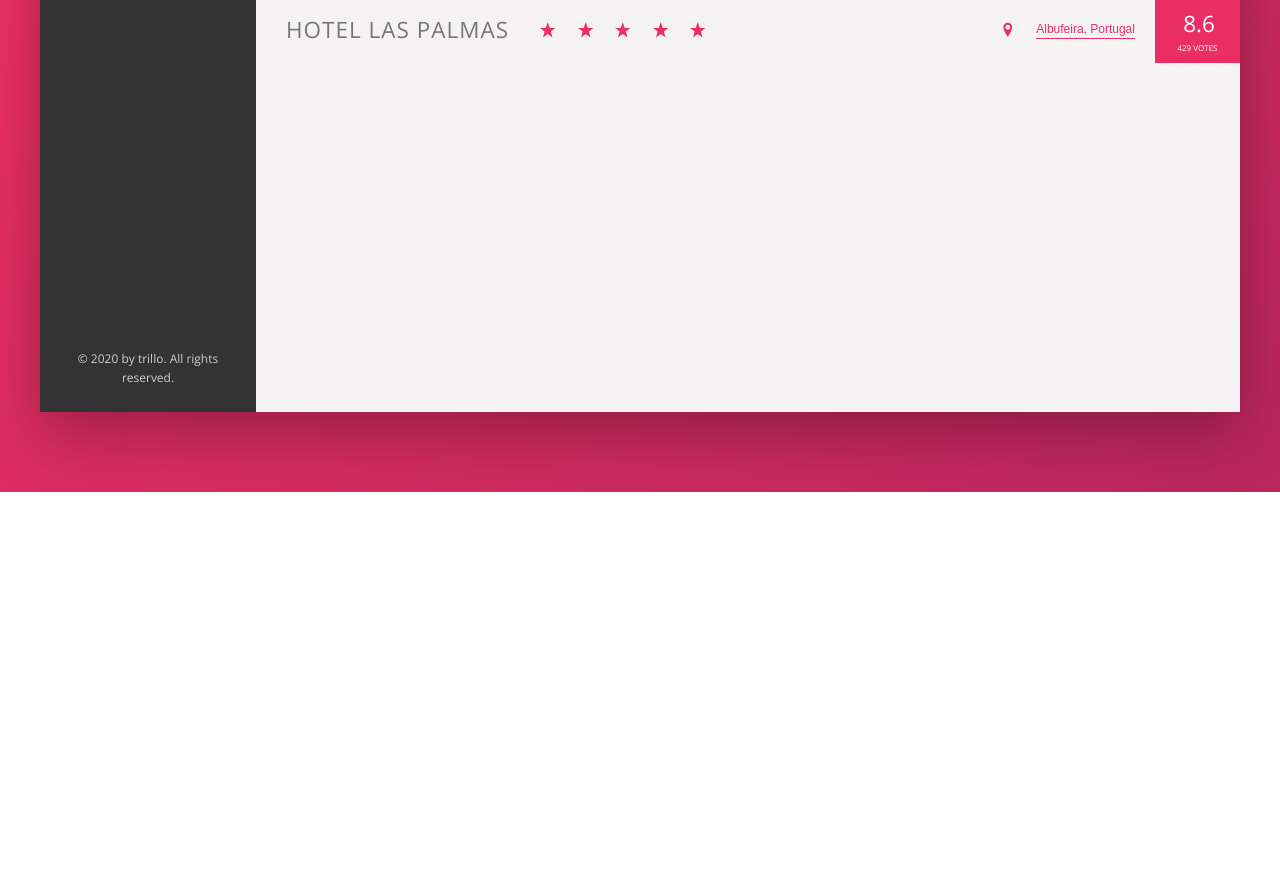
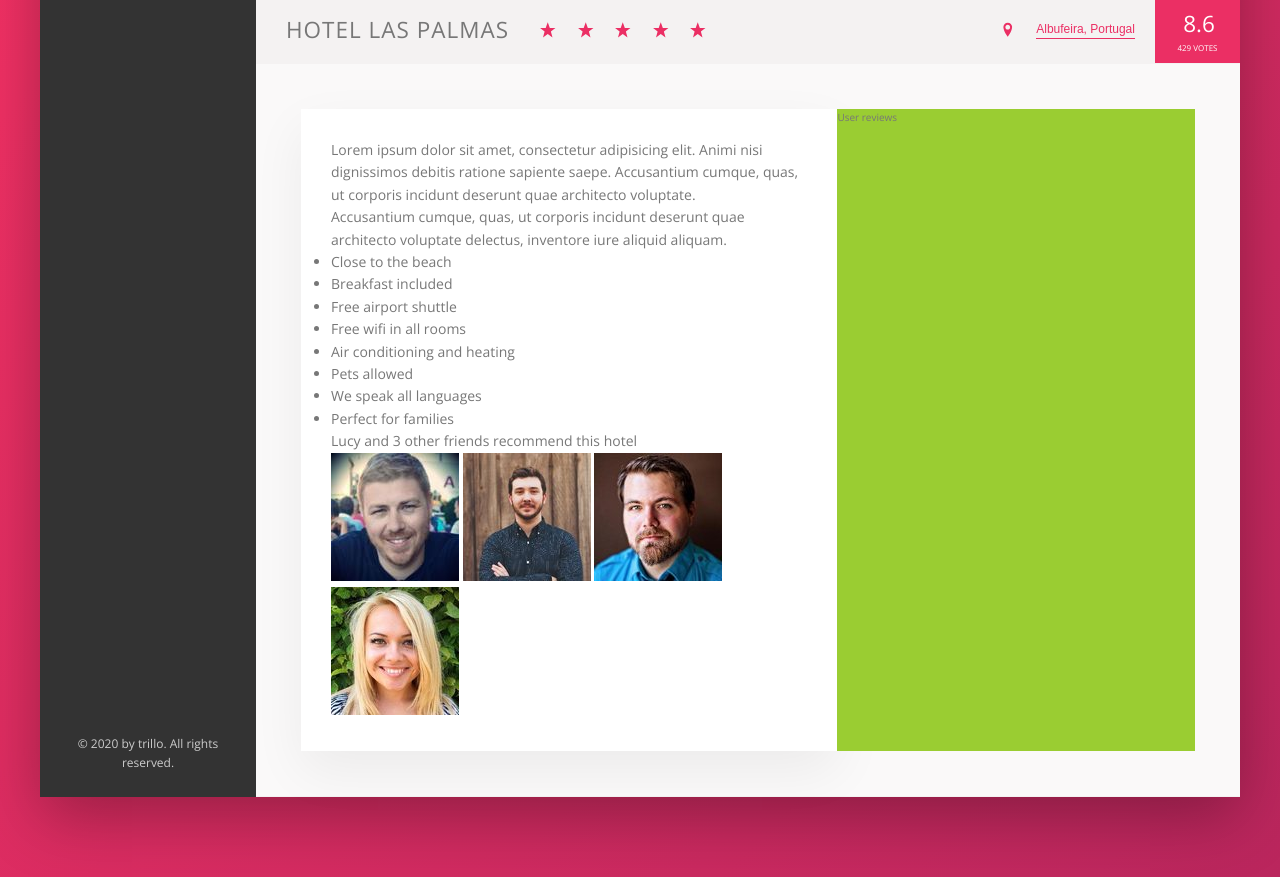
Before and after one commit to vidisharaut/Trillo, a website: page index.html in a window 1280 px wide. Shown: the part 538-1415 px from the top of the page. Before the commit the page ends 1030 px from the top, so only its background shows below. Drawn offline with nearby package versions, Linux system fonts and the light colour scheme.

Commit message:
Building the description section - part 1

```diff
--- a/index.html
+++ b/index.html
@@ -183,6 +183,68 @@
               <div class="overview__rating-count">429 votes</div>
             </div>
           </div>
+
+          <div class="detail">
+            <div class="description">
+              <p class="paragraph">
+                Lorem ipsum dolor sit amet, consectetur adipisicing
+                elit. Animi nisi dignissimos debitis ratione sapiente
+                saepe. Accusantium cumque, quas, ut corporis incidunt
+                deserunt quae architecto voluptate.
+              </p>
+
+              <p class="paragraph">
+                Accusantium cumque, quas, ut corporis incidunt
+                deserunt quae architecto voluptate delectus, inventore
+                iure aliquid aliquam.
+              </p>
+
+              <ul class="list">
+                <li class="list__item">Close to the beach</li>
+                <li class="list__item">Breakfast included</li>
+                <li class="list__item">Free airport shuttle</li>
+                <li class="list__item">Free wifi in all rooms</li>
+                <li class="list__item">
+                  Air conditioning and heating
+                </li>
+                <li class="list__item">Pets allowed</li>
+                <li class="list__item">We speak all languages</li>
+                <li class="list__item">Perfect for families</li>
+              </ul>
+
+              <div class="recommend">
+                <p class="recommend__count">
+                  Lucy and 3 other friends recommend this hotel
+                </p>
+                <div class="recommend__friends">
+                  <img
+                    src="img/user-3.jpg"
+                    alt="Friend 1"
+                    class="recomment__photo"
+                  />
+                  <img
+                    src="img/user-4.jpg"
+                    alt="Friend 2"
+                    class="recomment__photo"
+                  />
+                  <img
+                    src="img/user-5.jpg"
+                    alt="Friend 3 "
+                    class="recomment__photo"
+                  />
+                  <img
+                    src="img/user-6.jpg"
+                    alt="Friend 4"
+                    class="recomment__photo"
+                  />
+                </div>
+              </div>
+            </div>
+
+            <div class="user-reviews">
+              User reviews
+            </div>
+          </div>
         </main>
       </div>
     </div>
--- a/sass/_base.scss
+++ b/sass/_base.scss
@@ -31,6 +31,9 @@ Grey dark 3: #999
   --color-grey-dark-3: #999;
 
   --shadow-dark: 0 2rem 6rem rgba(0, 0, 0, 0.3);
+  --shadow-light: 0 2rem 5rem rgba(0, 0, 0, 0.06);
+
+  --line: 1px solid var(--color-grey-light-2);
 }
 
 *,
--- a/sass/_components.scss
+++ b/sass/_components.scss
@@ -192,7 +192,7 @@
 .overview {
   display: flex;
   align-items: center;
-  border-bottom: 1px solid var(--color-grey-light-2);
+  border-bottom: var(--line);
 
   &__heading {
     font-size: 2.25rem;
--- a/sass/_layout.scss
+++ b/sass/_layout.scss
@@ -11,7 +11,7 @@
   font-size: 1.4rem;
   height: 7rem;
   background-color: #fff;
-  border-bottom: 1px solid var(--color-grey-light-2);
+  border-bottom: var(--line);
 
   display: flex;
   justify-content: space-between;
@@ -32,6 +32,26 @@
 }
 
 .hotel-view {
-  height: 80rem;
   flex: 1;
 }
+
+.detail {
+  display: flex;
+  padding: 4.5rem;
+  background-color: var(--color-grey-light-1);
+  border-bottom: var(--line);
+}
+
+.description {
+  font-size: 1.4rem;
+  background-color: #fff;
+  box-shadow: var(--shadow-light);
+  padding: 3rem;
+  flex: 0 0 60%;
+  margin-right: 4.5ren;
+}
+
+.user-reviews {
+  background-color: yellowgreen;
+  flex: 1;
+}
```
Also changed, not shown: css/style.css.
